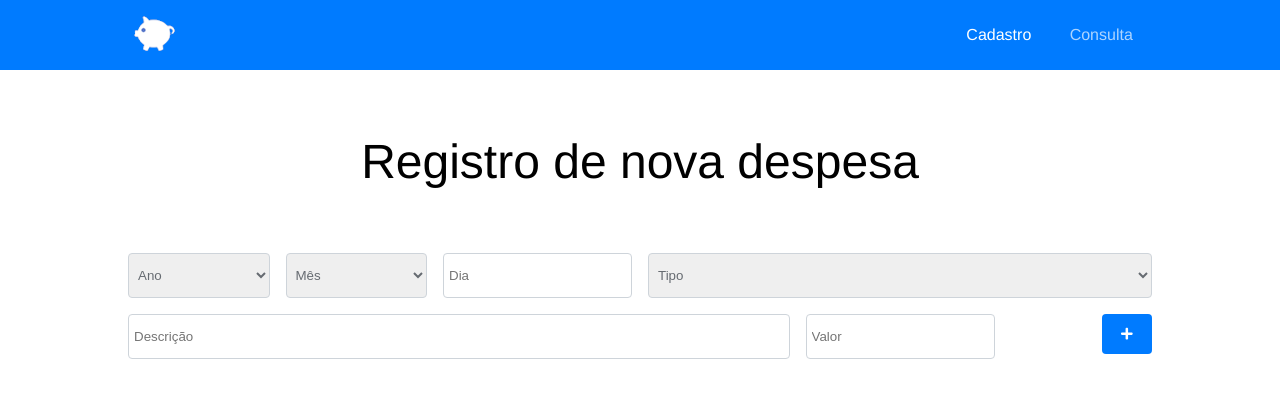
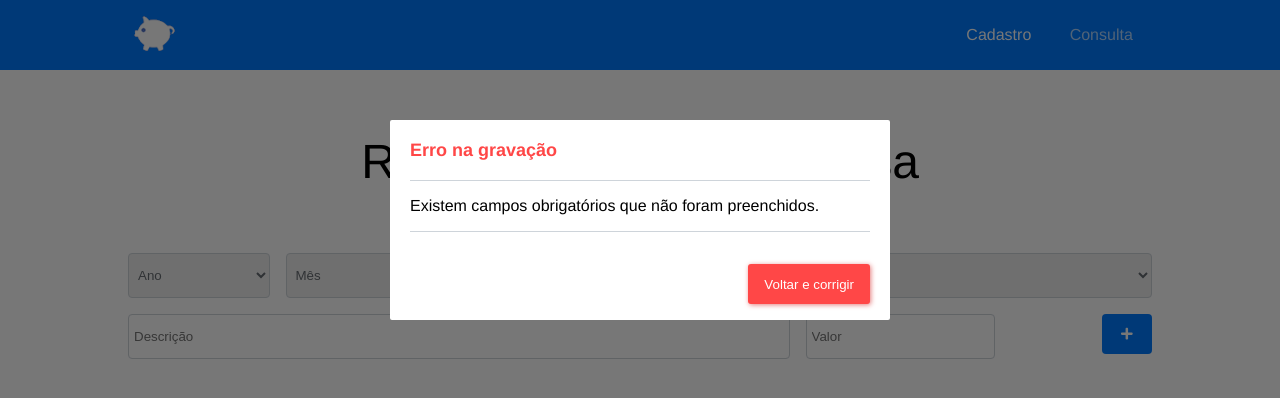
Before and after one commit to jessicarf18/app-or-amento-pessoal, a plain HTML site: page index.html in a window 1280 px wide. Both pictures are taken after a click on the button 1127 px from the left and 333 px from the top of the page. Drawn offline with Linux system fonts and the light colour scheme.

Commit message:
Criando modal com dialog de sucesso e erro no cadastro de despesas

```diff
--- a/css/responsive.css
+++ b/css/responsive.css
@@ -1,6 +1,26 @@
 @media (min-width:550px){
     main .form-control{
         width: 10rem;
+    }
+
+    .modal > .dialog{
+        width: 31.25rem;
+    }
+
+
+    .modal .dialog .title-failed{
+        font-size:18px;
+    }
+
+.modal .dialog .title-sucess{
+    margin-bottom:1.2rem;
+    color :rgb(27, 170, 58);
+    font-size:16px;
+}
+
+    .modal .dialog .amend,
+    .modal .dialog .back{
+        margin-bottom:0.5rem;
     }
 }
 
--- a/css/style.css
+++ b/css/style.css
@@ -124,3 +124,74 @@ main .btn{
     border-top: 1px solid #CED4DA;
     border-bottom:2px solid #CED4DA;
 }
+
+.modal{
+    background-color: rgba(0, 0, 0, 0.534);
+    position: absolute;
+    height: 100vh;
+    width: 100vw;
+    top:0;
+    display: none;
+}
+
+.active{
+    display: block;
+}
+
+.modal > .dialog{
+    border-radius: 2px;
+    background-color: #fff;
+    position: absolute;
+    padding: 1.25rem;
+    left: 50%;
+    top:20%;
+    transform: translate(-50%,-20%);
+    height: 12.5rem;
+    width: 18rem; /*31.25rem; */
+}
+
+.modal .dialog .title-failed{
+    margin-bottom:1.2rem;
+    color: rgb(255, 71, 71);
+    font-size:16px;
+}
+
+.modal .dialog .title-sucess{
+    margin-bottom:1.2rem;
+    color :rgb(27, 170, 58);
+    font-size:16px;
+}
+
+.modal .dialog p{
+    padding:1rem 0;
+    border-top: 1px solid #CED4DA;
+    border-bottom:1px solid #CED4DA;
+}
+
+.modal .dialog .action{
+    display: flex;
+    justify-content: flex-end;
+    align-items: flex-end;
+    height: 80px;
+}
+
+.modal .dialog .amend,
+.modal .dialog .back{
+    cursor: pointer;
+    color: #fff;
+    border: none;
+    border-radius: 3px;
+    padding:0.6rem 1rem;
+    height: 2.5rem;
+    margin-bottom:1rem;
+}
+
+.modal .dialog .amend{
+    background-color:rgb(255, 71, 71);
+    box-shadow: 1px 1px 5px rgb(230, 125, 125);
+}
+
+.modal .dialog .back{
+    background-color:rgb(27, 170, 58);
+    box-shadow: 1px 1px 5px rgb(92, 182, 112);
+}
--- a/index.html
+++ b/index.html
@@ -73,10 +73,30 @@
                 </button>
 
             </form>
-
-
         </div>
     </main>
+
+    <!-- failed modal-->
+    <div id="failed-modal" class="modal">
+        <div class="dialog">
+            <h5 class="title-failed">Erro na gravação</h5>
+            <p>Existem campos obrigatórios que não foram preenchidos.</p>
+            <div class="action">
+                <button onclick="exibirModalError()" class="amend">Voltar e corrigir</button>
+            </div>
+        </div>
+    </div>
+
+    <!-- sucess modal-->
+    <div id="sucess-modal" class="modal">
+        <div class="dialog">
+            <h5 class="title-sucess">Registro inserido com sucesso</h5>
+            <p>Sua despesa foi cadastrada com sucesso!</p>
+            <div class="action">
+                <button onclick="exibirModalSucess()" class="back">Voltar</button>
+            </div>
+        </div>
+    </div>
 </body>
 
 </html>
--- a/js/app.js
+++ b/js/app.js
@@ -56,8 +56,25 @@ function cadastrarDespesa() {
         day.value, type.value, description.value, value.value)
 
     if (despesa.validarDados()) {
-        alert("dados válidos")
+        bd.gravar(despesa)
+        exibirModalSucess()
     } else {
-        alert("dados inválidos")
+        exibirModalError()
     }
 }
+
+function exibirModalError() {
+    const modal = document.querySelector("#failed-modal")
+    modal.classList.add("active")
+
+    const buttonBack = document.querySelector(".amend")
+    buttonBack.addEventListener("click", () => modal.classList.remove("active"))
+}
+
+function exibirModalSucess() {
+    const modal = document.querySelector("#sucess-modal")
+    modal.classList.add("active")
+
+    const buttonBack = document.querySelector(".back")
+    buttonBack.addEventListener("click", () => modal.classList.remove("active"))
+}
```
